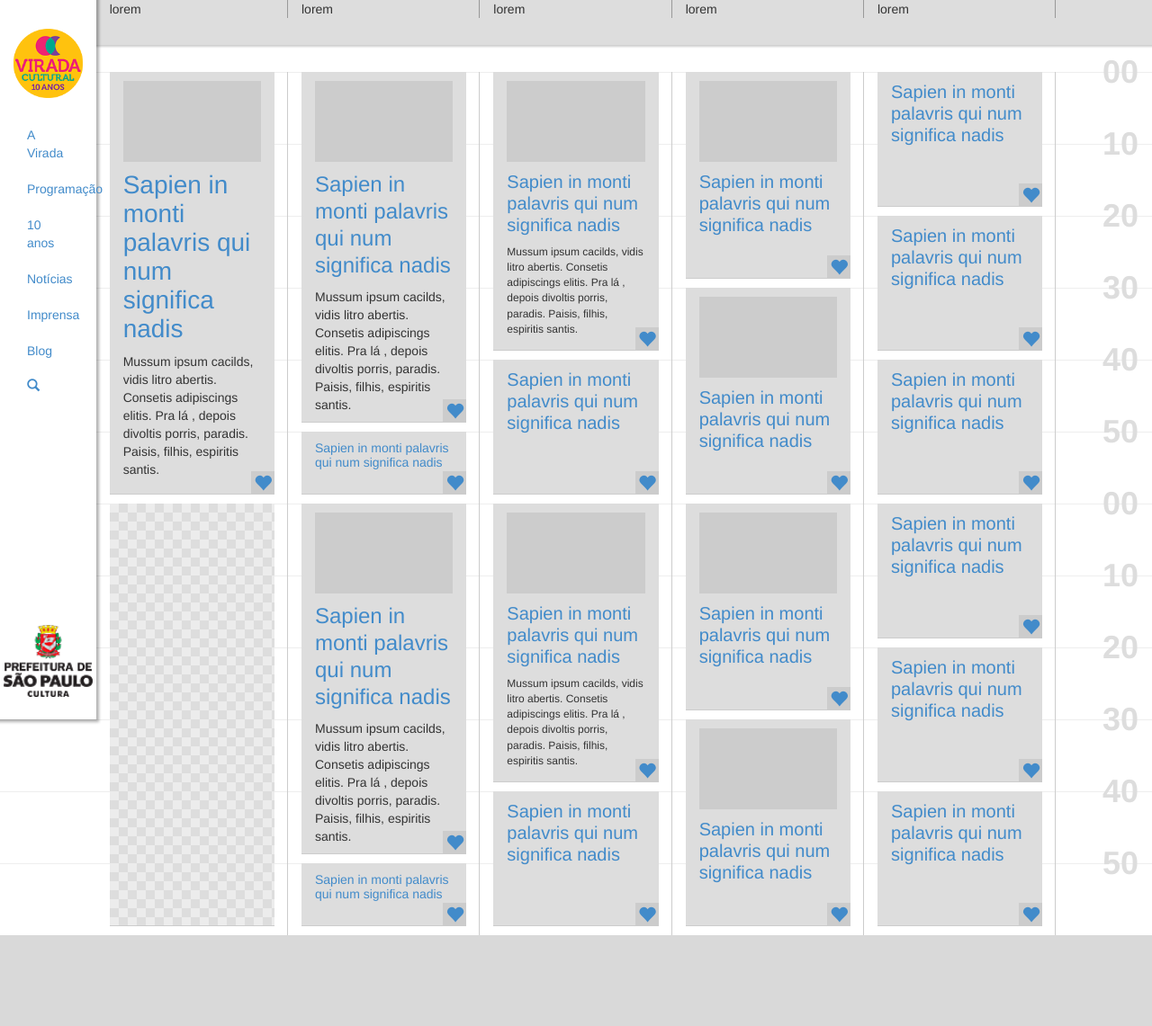
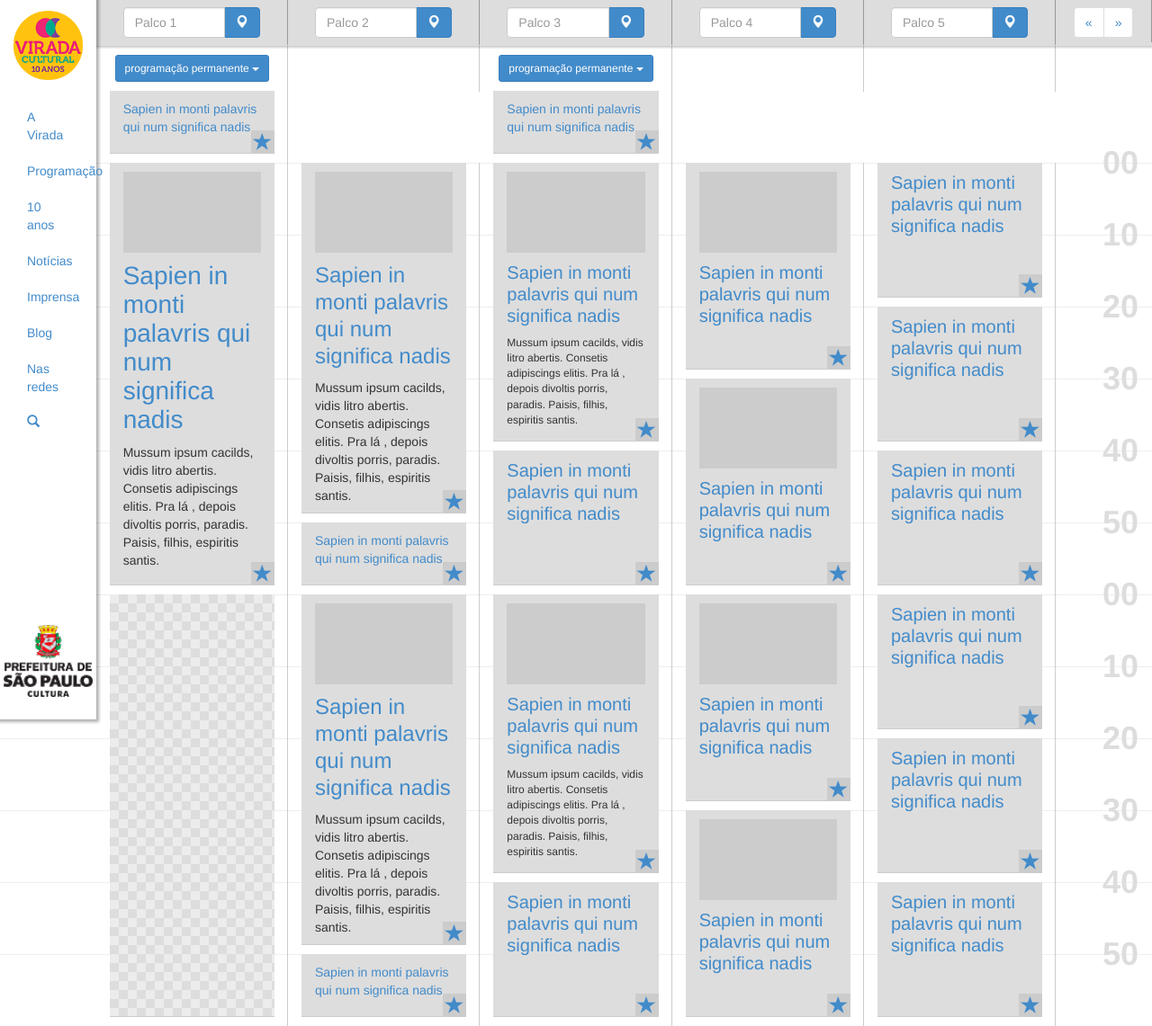
Before and after one commit to hacklabr/viradacultural, a PHP site: page /wireframe.html in a window 1280 px wide. Shown: the whole page at 90% size. Before the commit the page ends 1040 px from the top, so only its background shows below. Run offline with PHP 8.4, Linux system fonts and the light colour scheme; some libraries are stand-ins or nearby versions.

Commit message:
spaces nav-bar improved and permanent events row added

```diff
--- a/wireframe/style.css
+++ b/wireframe/style.css
@@ -8,39 +8,39 @@
 /*Main nav*/
 #main-nav { position: fixed; z-index: 1040; top: 0; bottom: 0; left: 0; background: #fff; box-shadow: 0 0 3px 3px rgba(0,0,0,.3); }
 #main-nav>li>a { margin: 0 -15px; }
-.logo { background-repeat: no-repeat; background-position: center; background-size: contain; text-indent: -99999px; }
+.logo { margin-top: 0; background-repeat: no-repeat; background-position: center; background-size: contain; text-indent: -99999px; }
 .logo a { display: block; }
 #logo-virada { height: 100px; background-image: url(img/logo.png); }
 #logo-smc { position: absolute; left: 0; bottom: 15px; width: 100%; height: 80px; background-image: url(img/brasao.png); }
 
 /*Spaces nav*/
 #spaces-nav { background-color: #ddd; box-shadow: 0 0 2px 2px rgba(0,0,0,.2); }
-#spaces-nav>div { border-right: 1px solid #999; }
-
+#spaces-nav>div { text-align: center; border-right: 1px solid #999; }
+#spaces-nav .pagination { margin: 8px 0 0; }
 /*Hour grid*/
 .hour-grid { margin-top: -40px; text-align: right; line-height: 80px; font-size: 36px; font-weight: bold; color: #ddd; }
 
 
 /*Container*/
-body.view-programacao .container-fluid { padding-top: 80px; }
+body.view-programacao #program-grid { padding-top: 51px; }
 .space { box-shadow: -1px 0 0 #ccc inset; }
 body.view-programacao .hour { height: 480px; background-image: url(img/hour-grid.png); background-repeat: repeat-x; }
-.event { position: relative; padding: 10px 15px; overflow: hidden; box-shadow: 0 -1px 0 #ccc inset; background-color: #ddd; }
-.event footer {  }
-.event h3 { display: none; position: absolute; top: 0; left: 0; right: 0; bottom: 0; margin: 0; padding: 15px; background-color: #666; color: #fff; }
+.event { position: relative; margin-bottom: 10px; padding: 10px 15px; overflow: hidden; box-shadow: 0 -1px 0 #ccc inset; background-color: #ddd; }
+.event h3 { display: none; position: absolute; top: 0; left: 0; right: 0; bottom: 0; margin: 0; padding: 15px; background-color: #666; color: #fff; font-size: 18px; }
 .event:hover h3 { display: block; }
+.dur-60 { height: 470px; max-height: 470px; }
+.dur-50	{ height: 390px; max-height: 390px; }
+.dur-40	{ height: 310px; max-height: 310px; }
+.dur-30	{ height: 230px; max-height: 230px; }
+.dur-20	{ height: 150px; max-height: 150px; }
+.dur-10	{ height: 70px; max-height: 70px; }
 .photo { height: 90px; margin-bottom: 10px; background-color: #ccc; }
-.dur-60 { margin-bottom: 10px; height: 470px; max-height: 470px; }
-.dur-50	{ margin-bottom: 10px; height: 390px; max-height: 390px; }
-.dur-40	{ margin-bottom: 10px; height: 310px; max-height: 310px; }
-.dur-30	{ margin-bottom: 10px; height: 230px; max-height: 230px; }
-.dur-20	{ margin-bottom: 10px; height: 150px; max-height: 150px; }
-.dur-10	{ margin-bottom: 10px; height: 70px; max-height: 70px; }
 .event h1 { margin-top: 0; }
 .dur-60 h1 { font-size: 28px; line-height: 32px; }
 .dur-50 h1 { font-size: 24px; line-height: 30px; }
 .dur-40 h1, .dur-30 h1, .dur-20 h1 { font-size: 20px; line-height: 24px; }
-.dur-10 h1 { font-size: 14px; line-height: 16px; }
+.dur-10 h1 { font-size: 14px; line-height: 20px; }
 .dur-40 p { font-size: 12px; }
-.glyphicon-heart { position: absolute; top: initial; bottom: 0; right: 0; padding: 3px; font-size: 20px; background-color: #ccc; }
-.break { background-image: url(img/break.png); background-repeat: repeat; }
+.glyphicon-star { position: absolute; top: initial; bottom: 0; right: 0; padding: 3px; font-size: 20px; background-color: #ccc; }
+.empty { background-image: url(img/empty.png); background-repeat: repeat; }
+.perm .space { height: 50px; padding-bottom: 10px; padding-top: 10px; text-align: center; }
--- a/wireframe/wireframe.html
+++ b/wireframe/wireframe.html
@@ -27,29 +27,117 @@
 				<li><a href="#">Notícias</a></li>
 				<li><a href="#">Imprensa</a></li>
 				<li><a href="#">Blog</a></li>
+				<li><a href="#">Nas redes</a></li>
 				<li><a class="glyphicon glyphicon-search" href="#"></a></li>
 			</ul>
 			<h2 id="logo-smc" class="logo"><a href="http://www.prefeitura.sp.gov.br/">Secretaria Municipal de Cultural de São Paulo</a></h2>
 		</nav>
 		<nav id="spaces-nav" class="navbar navbar-fixed-top">
 			<div class="col-md-2 col-md-offset-1">
-			lorem
+				<form class="navbar-form" role="search">
+					<div class="input-group">
+						<input type="text" class="form-control" placeholder="Palco 1">
+						<span class="input-group-btn">
+							<button class="btn btn-primary" type="button"><span class="glyphicon glyphicon-map-marker"></span></button>
+						</span>
+					</div><!-- /input-group -->
+				</form>
 			</div>
 			<div class="col-md-2">
-				lorem
+				<form class="navbar-form" role="search">
+					<div class="input-group">
+						<input type="text" class="form-control" placeholder="Palco 2">
+						<span class="input-group-btn">
+							<button class="btn btn-primary" type="button"><span class="glyphicon glyphicon-map-marker"></span></button>
+						</span>
+					</div><!-- /input-group -->
+				</form>
 			</div>
 			<div class="col-md-2">
-				lorem
+				<form class="navbar-form" role="search">
+					<div class="input-group">
+						<input type="text" class="form-control" placeholder="Palco 3">
+						<span class="input-group-btn">
+							<button class="btn btn-primary" type="button"><span class="glyphicon glyphicon-map-marker"></span></button>
+						</span>
+					</div><!-- /input-group -->
+				</form>
 			</div>
 			<div class="col-md-2">
-				lorem
+				<form class="navbar-form" role="search">
+					<div class="input-group">
+						<input type="text" class="form-control" placeholder="Palco 4">
+						<span class="input-group-btn">
+							<button class="btn btn-primary" type="button"><span class="glyphicon glyphicon-map-marker"></span></button>
+						</span>
+					</div><!-- /input-group -->
+				</form>
 			</div>
 			<div class="col-md-2">
-				lorem
+				<form class="navbar-form" role="search">
+					<div class="input-group">
+						<input type="text" class="form-control" placeholder="Palco 5">
+						<span class="input-group-btn">
+							<button class="btn btn-primary" type="button"><span class="glyphicon glyphicon-map-marker"></span></button>
+						</span>
+					</div><!-- /input-group -->
+				</form>
+			</div>
+			<div class="col-md-1">
+				<ul class="pagination">
+					<li><a href="#">&laquo;</a></li>
+					<li><a href="#">&raquo;</a></li>
+				</ul>
 			</div>
 		</nav>
 
-		<div class="container-fluid">
+		<div id="program-grid" class="container-fluid">
+			<div class="row perm">
+				<section class="space col-md-2 col-md-offset-1">
+						<button type="button" class="btn btn-primary btn-sm" data-toggle="collapse" data-target="#per"><span data-toggle="tooltip" data-placement="bottom" title="Ver eventos que acontecem durante toda a Virada">programação permanente</span> <span class="caret"></span></button>
+				</section>
+				<section class="space col-md-2">
+
+				</section>
+				<section class="space col-md-2">
+						<button type="button" class="btn btn-primary btn-sm" data-toggle="collapse" data-target="#per"><span data-toggle="tooltip" data-placement="bottom" title="Ver eventos que acontecem durante toda a Virada">programação permanente</span> <span class="caret"></span></button>
+				</section>
+				<section class="space col-md-2">
+
+				</section>
+				<section class="space col-md-2">
+
+				</section>
+			</div>
+			<div id="per" class="row collapse">
+				<section class="space col-md-2 col-md-offset-1">
+					<article class="event dur-10">
+						<h3>Evento perene</h3>
+						<h1><a href="#">Sapien in monti palavris qui num significa nadis</a></h1>
+						<footer>
+							<a href="#" class="glyphicon glyphicon-star"></a>
+						</footer>
+					</article>
+				</section>
+				<section class="space col-md-2">
+
+				</section>
+				<section class="space col-md-2">
+					<article class="event dur-10">
+						<h3>Evento perene</h3>
+						<h1><a href="#">Sapien in monti palavris qui num significa nadis</a></h1>
+						<footer>
+							<a href="#" class="glyphicon glyphicon-star"></a>
+						</footer>
+					</article>
+				</section>
+				<section class="space col-md-2">
+
+				</section>
+				<section class="space col-md-2">
+
+				</section>
+			</div>
 			<div class="row hour">
 				<section class="space col-md-2 col-md-offset-1">
 					<article class="event dur-60">
@@ -59,7 +147,7 @@
 							<h1><a href="#">Sapien in monti palavris qui num significa nadis</a></h1>
 							<p>Mussum ipsum cacilds, vidis litro abertis. Consetis adipiscings elitis. Pra lá , depois divoltis porris, paradis. Paisis, filhis, espiritis santis.</p>
 							<footer>
-								<a href="#" class="glyphicon glyphicon-heart"></a>
+								<a href="#" class="glyphicon glyphicon-star"></a>
 							</footer>
 						</div>
 					</article>
@@ -71,14 +159,14 @@
 						<h1><a href="#">Sapien in monti palavris qui num significa nadis</a></h1>
 						<p>Mussum ipsum cacilds, vidis litro abertis. Consetis adipiscings elitis. Pra lá , depois divoltis porris, paradis. Paisis, filhis, espiritis santis.</p>
 						<footer>
-							<a href="#" class="glyphicon glyphicon-heart"></a>
+							<a href="#" class="glyphicon glyphicon-star"></a>
 						</footer>
 					</article>
 					<article class="event dur-10">
 						<h3>Evento de 10 minutos</h3>
 						<h1><a href="#">Sapien in monti palavris qui num significa nadis</a></h1>
 						<footer>
-							<a href="#" class="glyphicon glyphicon-heart"></a>
+							<a href="#" class="glyphicon glyphicon-star"></a>
 						</footer>
 					</article>
 				</section>
@@ -89,14 +177,14 @@
 						<h1><a href="#">Sapien in monti palavris qui num significa nadis</a></h1>
 						<p>Mussum ipsum cacilds, vidis litro abertis. Consetis adipiscings elitis. Pra lá , depois divoltis porris, paradis. Paisis, filhis, espiritis santis.</p>
 						<footer>
-							<a href="#" class="glyphicon glyphicon-heart"></a>
+							<a href="#" class="glyphicon glyphicon-star"></a>
 						</footer>
 					</article>
 					<article class="event dur-20">
 						<h3>Evento de 20 minutos</h3>
 						<h1><a href="#">Sapien in monti palavris qui num significa nadis</a></h1>
 						<footer>
-							<a href="#" class="glyphicon glyphicon-heart"></a>
+							<a href="#" class="glyphicon glyphicon-star"></a>
 						</footer>
 					</article>
 				</section>
@@ -107,7 +195,7 @@
 						<h1><a href="#">Sapien in monti palavris qui num significa nadis</a></h1>
 
 						<footer>
-							<a href="#" class="glyphicon glyphicon-heart"></a>
+							<a href="#" class="glyphicon glyphicon-star"></a>
 						</footer>
 					</article>
 					<article class="event dur-30">
@@ -116,7 +204,7 @@
 						<h1><a href="#">Sapien in monti palavris qui num significa nadis</a></h1>
 
 						<footer>
-							<a href="#" class="glyphicon glyphicon-heart"></a>
+							<a href="#" class="glyphicon glyphicon-star"></a>
 						</footer>
 					</article>
 				</section>
@@ -125,21 +213,21 @@
 						<h3>Evento de 20 minutos</h3>
 						<h1><a href="#">Sapien in monti palavris qui num significa nadis</a></h1>
 						<footer>
-							<a href="#" class="glyphicon glyphicon-heart"></a>
+							<a href="#" class="glyphicon glyphicon-star"></a>
 						</footer>
 					</article>
 					<article class="event dur-20">
 						<h3>Evento de 20 minutos</h3>
 						<h1><a href="#">Sapien in monti palavris qui num significa nadis</a></h1>
 						<footer>
-							<a href="#" class="glyphicon glyphicon-heart"></a>
+							<a href="#" class="glyphicon glyphicon-star"></a>
 						</footer>
 					</article>
 					<article class="event dur-20">
 						<h3>Evento de 20 minutos</h3>
 						<h1><a href="#">Sapien in monti palavris qui num significa nadis</a></h1>
 						<footer>
-							<a href="#" class="glyphicon glyphicon-heart"></a>
+							<a href="#" class="glyphicon glyphicon-star"></a>
 						</footer>
 					</article>
 				</section>
@@ -154,7 +242,7 @@
 			</div>
 			<div class="row hour">
 				<section class="space col-md-2 col-md-offset-1">
-					<article class="event break dur-60">
+					<article class="event empty dur-60">
 						<div>
 							<h3>Intervalo de 60 minutos</h3>
 						</div>
@@ -167,14 +255,14 @@
 						<h1><a href="#">Sapien in monti palavris qui num significa nadis</a></h1>
 						<p>Mussum ipsum cacilds, vidis litro abertis. Consetis adipiscings elitis. Pra lá , depois divoltis porris, paradis. Paisis, filhis, espiritis santis.</p>
 						<footer>
-							<a href="#" class="glyphicon glyphicon-heart"></a>
+							<a href="#" class="glyphicon glyphicon-star"></a>
 						</footer>
 					</article>
 					<article class="event dur-10">
 						<h3>Evento de 10 minutos</h3>
 						<h1><a href="#">Sapien in monti palavris qui num significa nadis</a></h1>
 						<footer>
-							<a href="#" class="glyphicon glyphicon-heart"></a>
+							<a href="#" class="glyphicon glyphicon-star"></a>
 						</footer>
 					</article>
 				</section>
@@ -185,14 +273,14 @@
 						<h1><a href="#">Sapien in monti palavris qui num significa nadis</a></h1>
 						<p>Mussum ipsum cacilds, vidis litro abertis. Consetis adipiscings elitis. Pra lá , depois divoltis porris, paradis. Paisis, filhis, espiritis santis.</p>
 						<footer>
-							<a href="#" class="glyphicon glyphicon-heart"></a>
+							<a href="#" class="glyphicon glyphicon-star"></a>
 						</footer>
 					</article>
 					<article class="event dur-20">
 						<h3>Evento de 20 minutos</h3>
 						<h1><a href="#">Sapien in monti palavris qui num significa nadis</a></h1>
 						<footer>
-							<a href="#" class="glyphicon glyphicon-heart"></a>
+							<a href="#" class="glyphicon glyphicon-star"></a>
 						</footer>
 					</article>
 				</section>
@@ -203,7 +291,7 @@
 						<h1><a href="#">Sapien in monti palavris qui num significa nadis</a></h1>
 
 						<footer>
-							<a href="#" class="glyphicon glyphicon-heart"></a>
+							<a href="#" class="glyphicon glyphicon-star"></a>
 						</footer>
 					</article>
 					<article class="event dur-30">
@@ -212,7 +300,7 @@
 						<h1><a href="#">Sapien in monti palavris qui num significa nadis</a></h1>
 
 						<footer>
-							<a href="#" class="glyphicon glyphicon-heart"></a>
+							<a href="#" class="glyphicon glyphicon-star"></a>
 						</footer>
 					</article>
 				</section>
@@ -221,21 +309,21 @@
 						<h3>Evento de 20 minutos</h3>
 						<h1><a href="#">Sapien in monti palavris qui num significa nadis</a></h1>
 						<footer>
-							<a href="#" class="glyphicon glyphicon-heart"></a>
+							<a href="#" class="glyphicon glyphicon-star"></a>
 						</footer>
 					</article>
 					<article class="event dur-20">
 						<h3>Evento de 20 minutos</h3>
 						<h1><a href="#">Sapien in monti palavris qui num significa nadis</a></h1>
 						<footer>
-							<a href="#" class="glyphicon glyphicon-heart"></a>
+							<a href="#" class="glyphicon glyphicon-star"></a>
 						</footer>
 					</article>
 					<article class="event dur-20">
 						<h3>Evento de 20 minutos</h3>
 						<h1><a href="#">Sapien in monti palavris qui num significa nadis</a></h1>
 						<footer>
-							<a href="#" class="glyphicon glyphicon-heart"></a>
+							<a href="#" class="glyphicon glyphicon-star"></a>
 						</footer>
 					</article>
 				</section>
@@ -254,5 +342,6 @@
 		<script src="https://ajax.googleapis.com/ajax/libs/jquery/1.11.0/jquery.min.js"></script>
 		<!-- Include all compiled plugins (below), or include individual files as needed -->
 		<script src="js/bootstrap.min.js"></script>
+		<script src="js/viradacultural.js"></script>
 	</body>
 </html>
```
Also changed, not shown: wireframe/js/viradacultural.js (added, +7 -0 lines), wireframe/img/empty.png (renamed from wireframe/img/break.png).
